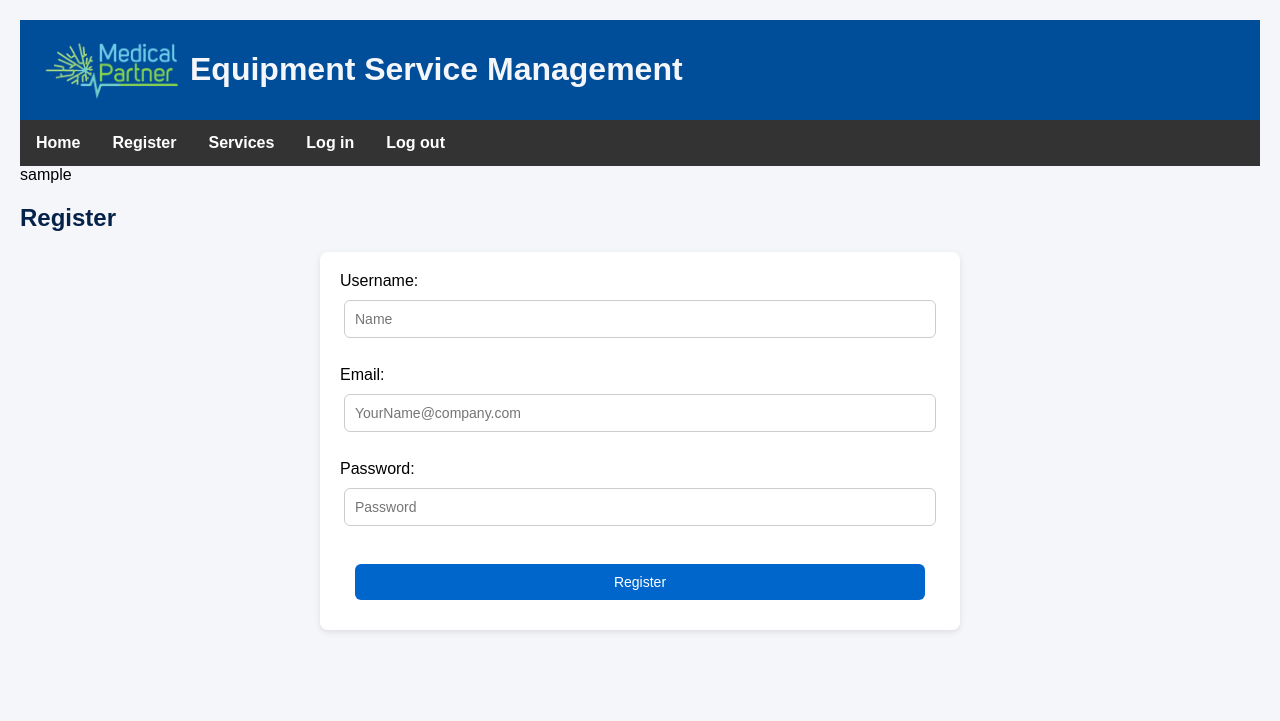
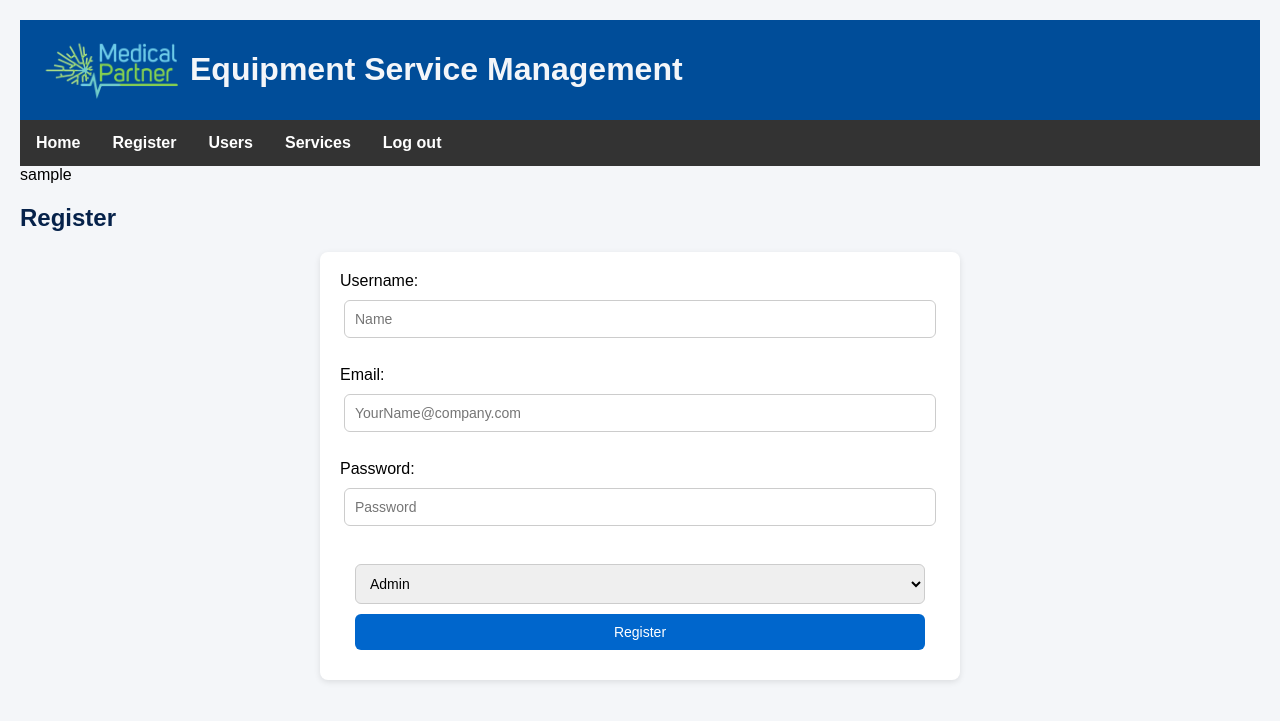
Before and after one commit to franciscopanchosalazar/my_crud_app, a Flask app: page /register in a window 1280 px wide. Shown: the top 721 px of the page. Run offline with Flask 3, Linux system fonts and the light colour scheme; the visitor is signed in with stand-in values (Sample User, id 1).

Commit message:
Add users permissions and roles, add new users html page

```diff
--- a/main.py
+++ b/main.py
@@ -22,7 +22,7 @@ app.secret_key = "my_app_key"
 
 @app.route('/') # Initial route, when opening the app it will go to the url render in the home function
 def home():
-    #username = session.get("username")  # username takes the value storaged in the session
+    # username = session.get("username")  # username takes the value storaged in the session
     # print(session.get("username")) # Used to test.
 
     if "username" not in session:
@@ -194,6 +194,12 @@ def delete_service(id):
 
 @app.route('/register' , methods=['GET', 'POST'])
 def register():
+    if 'username' not in session:   # Ensure that only can access to this option while logged in
+        return redirect(url_for('login'))
+
+    if session.get("role") != "admin":  # Only users with admin role can access to register new users
+        return "Access denied"
+
     cursor = db.cursor()
 
     # Checks if the user submitted the form.
@@ -223,11 +229,32 @@ def register():
     return render_template("register.html")
 # ------------------------------------------------------------------------------------------------------------------------------
 
+@app.route('/all_users')
+def all_users():
+    if "username" not in session:
+        return redirect(url_for("login"))
+
+    return render_template('users.html')
+# ------------------------------------------------------------------------------------------------------------------------------
+
+@app.route('/get_users', methods=['GET'])
+def get_users():
+    try:
+        cursor = db.cursor(dictionary=True)
+        cursor.execute("SELECT * FROM users")
+        users = cursor.fetchall()
+
+        return jsonify(users), 200
+
+    except Exception as e:
+        return jsonify({"error": str(e)}), 500
+# ------------------------------------------------------------------------------------------------------------------------------
+
 @app.route('/login' , methods=['GET', 'POST'])
 def login():
     cursor = db.cursor()
 
-    # Checks the user submitted the form.
+    # Checks the user submitted from the form.
     if request.method == "POST":
         username =  request.form["user_name"]
         password = request.form["password"]
@@ -237,7 +264,7 @@ def login():
         # print("Password:", password)
 
         # Checks for user existence
-        sql_query = "SELECT id, user_name, password_hash FROM users WHERE user_name = %s"
+        sql_query = "SELECT id, user_name, password_hash, role FROM users WHERE user_name = %s"
         cursor.execute(sql_query, (username,))
         user = cursor.fetchone()
 
@@ -245,10 +272,11 @@ def login():
             print(f"{username} is not a valid user" ) # the print must be changed to do something else while I move on.
         else:
             # Verifies the password
-            if check_password_hash(user[2], password): # user[2] is the stored hash from the database.
+            if user and check_password_hash(user[2], password): # user[2] is the stored hash from the database.
                 # print("Login successful")   # Used to tests
 
                 session["username"] = username # With this line the session will remember the current user.
+                session["role"] = user[3] # We can storage the role of the specific user
                 return redirect(url_for("home"))
 
             else:
--- a/schema.sql
+++ b/schema.sql
@@ -17,4 +17,5 @@ CREATE TABLE users (
     user_name VARCHAR(50) NOT NULL UNIQUE,
     email VARCHAR(50) NOT NULL UNIQUE,
     password_hash VARCHAR(500) NOT NULL
+    role VARCHAR(20) NOT NULL DEFAULT 'user'
 );
--- a/static/script.js
+++ b/static/script.js
@@ -1,7 +1,7 @@
 // CREATE
     document.getElementById("serviceForm").addEventListener("submit", async function(e) {
       e.preventDefault(); //Avoids the page from reloading
-      const formData = new FormData(this); //Collects the form data, this refers to the form itself.
+      const formData = new FormData(this); //Collects the form data, 'this' refers to the form itself.
       const jsonData = Object.fromEntries(formData.entries()); //entries() gives us key/value pairs and Object.fromEntries converts them into a js object.
 
       //await waits until the server replies before moving on.
--- a/static/style.css
+++ b/static/style.css
@@ -138,7 +138,7 @@ button {
   max-width: 600px;
 }
 
-#registerForm input, #registerForm button {
+#registerForm input, #registerForm select, #registerForm button {
   display: block;
   width: 95%;
   margin: 10px auto;
--- a/templates/base.html
+++ b/templates/base.html
@@ -19,14 +19,25 @@
     <nav id="navegationBar">
         <ul>
             <!-- url_for("function_name") asks Flask: "Give me the URL associated with this function." -->
-            <li><a href="{{ url_for('home') }}">Home</a></li>
-            <li><a href="{{ url_for('register') }}">Register</a></li>
-            <li><a href="{{ url_for('all_services') }}">Services</a></li>
-            <li><a href="{{ url_for('login') }}">Log in</a></li>
-            <li><a href="{{ url_for('logout') }}">Log out</a></li>
+            <!-- Only loged in users can see this options -->
+            {% if session.get('username') %}
+                <li><a href="{{ url_for('home') }}">Home</a></li>
+
+                <!-- Out of loged in users, only users with admin role can see this options -->
+                {% if session.get('role') == 'admin' %}
+                    <li><a href="{{ url_for('register') }}">Register</a></li>
+                    <li><a href="{{ url_for('all_users') }}">Users</a></li>
+                {% endif %}
+
+                <li><a href="{{ url_for('all_services') }}">Services</a></li>
+                <li><a href="{{ url_for('logout') }}">Log out</a></li>
+            {% else %}
+                <li><a href="{{ url_for('login') }}">Log in</a></li>
+            {% endif %}
         </ul>
     </nav>
 
+    <!-- Shows user name under the bar -->
     {% if session.get('username') %}
         {{ session.get('username') }}
     {% endif %}
--- a/templates/register.html
+++ b/templates/register.html
@@ -9,6 +9,12 @@
     Username: <input type="text" name="user_name" placeholder="Name" required><br>
     Email: <input type="email" name="email" placeholder="YourName@company.com" required><br>
     Password: <input type="password" name="password" placeholder="Password" required><br>
+
+    <select name="role" required>
+        <option value="admin">Admin</option>
+        <option value="user">User</option>
+    </select>
+
     <button type="submit">Register</button>
 </form>
 {% endblock %}
```
Also changed, not shown: other parts of static/style.css (+52 -56 lines), templates/users.html (added, +11 -0 lines).
